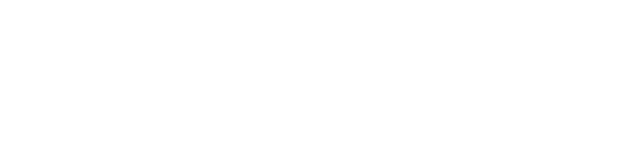
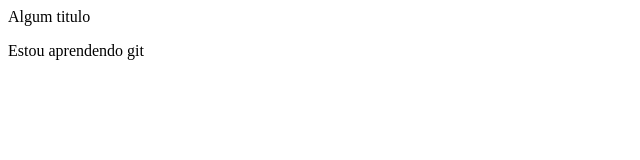
Before and after one commit to wauler/Tutorial_GIT_NEW, a plain HTML site: page index.html in a window 1280 px wide. Shown: the whole page, without its empty margins (0-640 px from the left). Drawn offline with Linux system fonts and the light colour scheme.

Commit message:
Criei titulo e parágrafo

```diff
--- a/index.html
+++ b/index.html
@@ -6,5 +6,6 @@
     <meta name="viewport" content="width=device-width, initial-scale=1.0" />
     <title>Tutorial de Git</title>
   </head>
-  <body></body>
+  <body>Algum titulo</body>
+  <p>Estou aprendendo git</p>
 </html>
```
